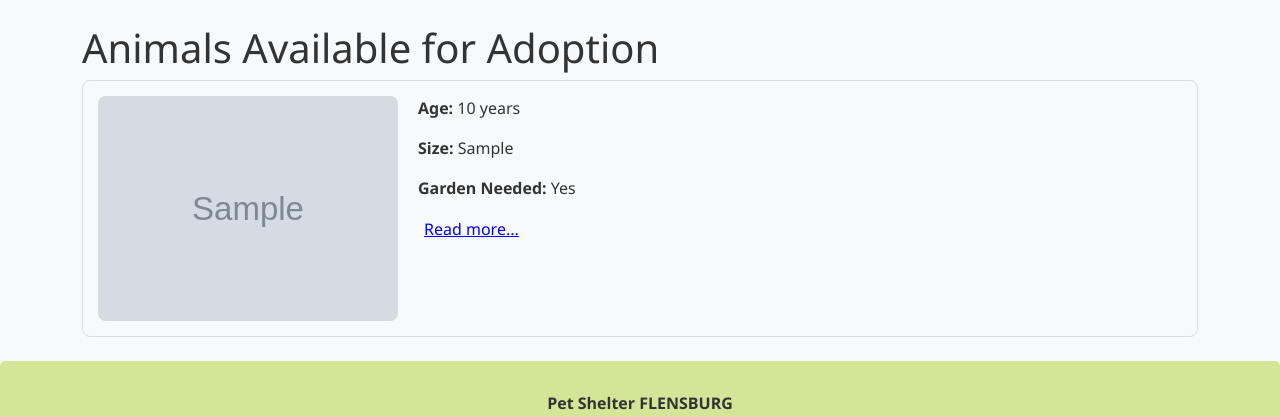
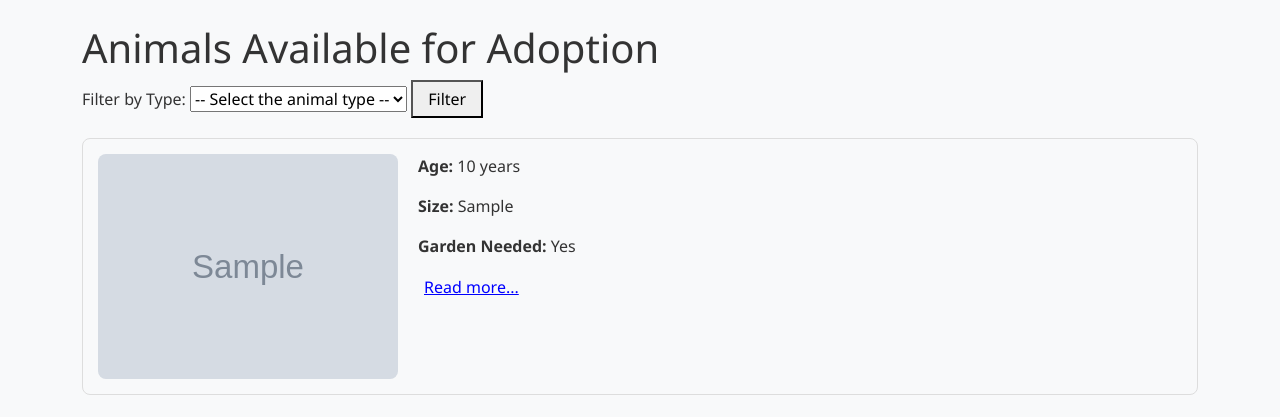
Before and after one commit to LeventeSohar/webtech, a Laravel app: page /adopt in a window 1280 px wide. Shown: the part 72-489 px from the top of the page. Run offline with Laravel 12, Linux system fonts and the light colour scheme; tables that the repository leaves empty hold one stand-in row (values such as "Sample post"); grey boxes marked "Sample" are stand-in pictures.

Commit message:
YESSS, FINALLY! The first part of the filter is working! We can filter between the types of animals (dog, cat or rodent). THe reason why it was giving errors: I called the animals table that i created in the database (month ago) animals. I also called one view animals. Then i confused myself with the routing multiple times and instead of taking adopt.index was using animals.index.

```diff
--- a/app/Http/Controllers/AnimalController.php
+++ b/app/Http/Controllers/AnimalController.php
@@ -7,13 +7,29 @@ use Illuminate\Http\Request;
 
 class AnimalController extends Controller
 {
+    //THIS IS FOR THE VIEW ADOPT !! (working for me - Hanna)
+
     // 1. for showing list of all animals in adopt
-    public function adopt()
+    public function adopt(Request $request)
     {
-        $animals = Animal::all(); // Fetch all animals from the database
+        //1. (old) without filter - so showing all animals:
+        //$animals = Animal::all();
+
+        //3. Not only one condition (type but also when created - 2 conditions combined)
+        $query = Animal::query();
+
+        //2. With filter (Hannas individual topic):
+        if ($request->has('type')) {
+            $query->where('type', $request->input('type'));
+        }
+
+        // Fetch animals with applied filters
+        $animals = $query->get();
+
         return view('adopt.index', compact('animals')); // Return the view for adoption
     }
 
+    //Note: Always trouble for some reason (Authentification eventhough shouldnt be needed and neither in blade nor route nor middleware written!)
     // 2. for showing the further details when clicked on "read more"
     public function show(Animal $animal)
     {
@@ -23,30 +39,24 @@ class AnimalController extends Controller
 
         return view('adopt.show', compact('animal'));
     }
-
-    //Always trouble for some reason (Authentification eventhough shouldnt be needed and neither in blade nor route nor middleware written!)
+    //No matter what trouble shooting, i ended up getting the same errors: therefore decided to try it a different way
+    //Instead of the show.blade.php with its routing, i adjusted the working index.blade.php to include javascript to show the further details
+    //that was working and we were supposed to at least have javascript implemented once
+    //This took a really long time to set up and error shoot though! Especially since it is not used in the end!
 
 
 
-    /**
-     * Display a listing of the resource with optional filters.
-     */
+
+
+
+
+
+
+    //THIS IS FOR THE VIEW ANIMALS!!
     public function index(Request $request)
     {
-        //1. (old) without filter - so showing all animals:
+
         $animals = Animal::all();
-
-
-        //3. Not only one condition (type but also when created - 2 conditions combined)
-        //$query = Animal::query();
-
-        //2. With filter (Hannas individual topic):
-        //if ($request->has('type')) {
-           //  $query->where('type', $request->input('type'));
-       // }
-
-        // Fetch animals with applied filters
-         //$animals = $query->get();
         return view('animals.index', compact('animals'));
     }
 
--- a/resources/views/adopt/index.blade.php
+++ b/resources/views/adopt/index.blade.php
@@ -2,6 +2,18 @@
 
 @section('content')
     <h1>Animals Available for Adoption</h1>
+
+    <!-- Filter Form -->
+    <form method="GET" action="{{ route('adopt.index') }}" style="margin-bottom: 20px;">
+        <label for="type">Filter by Type:</label>
+        <select name="type" id="type">
+            <option value="">-- Select the animal type --</option>
+            <option value="dog">dog</option>
+            <option value="cat">cat</option>
+            <option value="rodent">rodent</option>
+        </select>
+        <button type="submit" style="padding: 5px 15px;">Filter</button>
+    </form>
 
     <div class="animal-list">
         @foreach($animals as $animal)
--- a/routes/web.php
+++ b/routes/web.php
@@ -15,17 +15,7 @@ Route::get('/', function () {
 
 Route::get('/adopt', [AnimalController::class, 'adopt'])->name('adopt.index');
 
-Route::get('/adopt/{animal}', [AnimalController::class, 'show'])->name('adopt.show');
-
-//I need to temporarely workaround those to make my site work! Its needed for authentificationa and authorization!
-Route::get('/profile/edit', function () {
-    return 'This is a placeholder for profile editing.';
-})->name('profile.edit');
-
-Route::get('/logout', function () {
-    return 'Logout functionality will be implemented here.';
-})->name('logout');
-
+//Route::get('/adopt/{animal}', [AnimalController::class, 'show'])->name('adopt.show');
 
 Route::get('/guidelines', function () {
     return 'Guidelines (to be implemented)';
```
